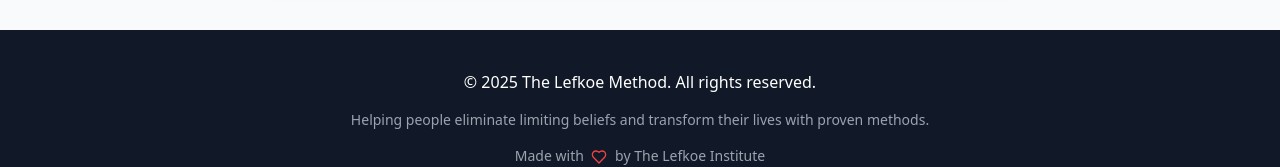
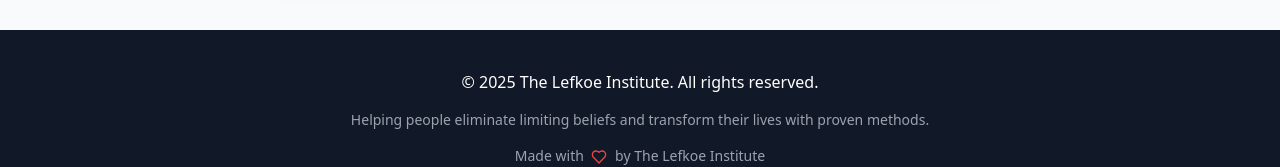
Before and after one commit to rodney-lefkoe/belief-transformation-landing-page, a React (Vite) app: page / in a window 1280 px wide. Shown: the part 3103-3270 px from the top of the page. Built offline with nearby package versions, Linux system fonts and the light colour scheme.

Commit message:
Fix copyright notice
Update the copyright notice in the footer to reflect "The Lefkoe Institute".

```diff
--- a/src/components/Footer.tsx
+++ b/src/components/Footer.tsx
@@ -6,7 +6,7 @@ const Footer = () => {
     <footer className="bg-gray-900 text-white py-10">
       <div className="container">
         <div className="max-w-4xl mx-auto text-center">
-          <p className="mb-4">&copy; {new Date().getFullYear()} The Lefkoe Method. All rights reserved.</p>
+          <p className="mb-4">&copy; {new Date().getFullYear()} The Lefkoe Institute. All rights reserved.</p>
           <p className="text-sm text-gray-400">
             Helping people eliminate limiting beliefs and transform their lives with proven methods.
           </p>
```
